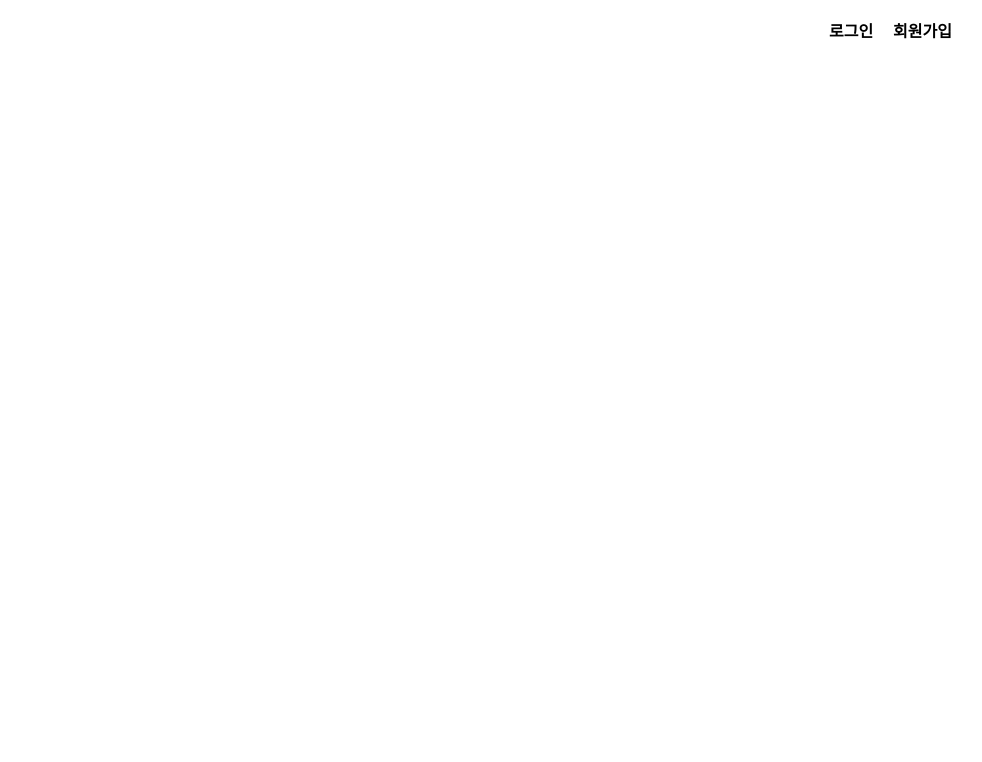
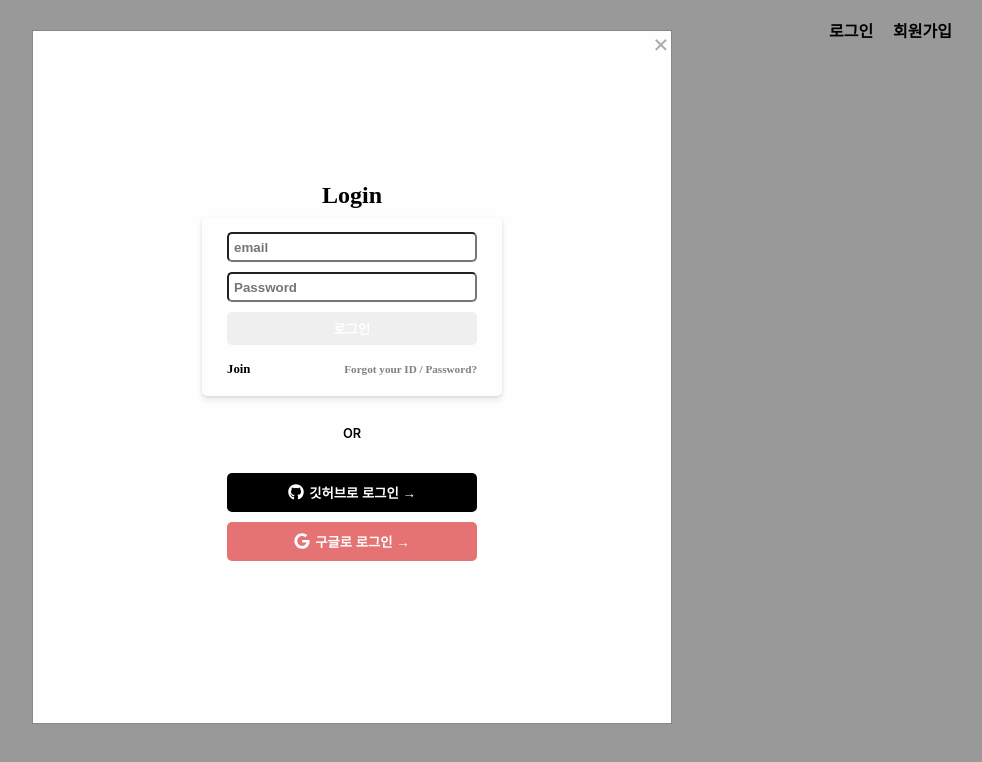
Before and after one commit to zzmin13/Diet-Diary, a React (Create React App) app: page /login in a window 1280 px wide. Both pictures are taken after a click on the item "로그인". Shown: the top 762 px of the page, without its empty margins (288-1270 px from the left). Built offline with nearby package versions, Linux system fonts and the light colour scheme.

Commit message:
로그인 회원가입 기본 틀 작업 및 모달창 나오게 하기

```diff
--- a/src/app.jsx
+++ b/src/app.jsx
@@ -3,6 +3,8 @@ import "./app.css";
 import Footer from "./components/footer/footer";
 import Header from "./components/header/header";
 import Home from "./routes/home/home";
+import Login from "./routes/login/login";
+import Join from "./routes/join/join";
 
 function App() {
   return (
@@ -15,6 +17,20 @@ function App() {
           return <Home {...props} />;
         }}
       />
+      <Route
+        path="/login"
+        exact={true}
+        render={(props) => {
+          return <Login {...props} />;
+        }}
+      />
+      <Route
+        path="/join"
+        exact={true}
+        render={(props) => {
+          return <Join {...props} />;
+        }}
+      />
       <Footer />
     </BrowserRouter>
   );
--- a/src/common/color.css
+++ b/src/common/color.css
@@ -1,3 +1,4 @@
 @value colorMint: #00BA91;
 @value colorPurple: #A175D6;
 @value colorPink: #F08DA1;
+@value colorBorderGrey: #e0e0e0;
--- a/src/common/reset.css
+++ b/src/common/reset.css
@@ -136,3 +136,9 @@ a {
   text-decoration: none;
   color: inherit;
 }
+
+input,
+textarea,
+button {
+  -webkit-appearance: none;
+}
--- a/src/components/footer/footer.module.css
+++ b/src/components/footer/footer.module.css
@@ -1,7 +1,7 @@
 @value colorPink from "../../common/color.css";
 
 .footer {
-  height: 40px;
+  height: 8vh;
   background-color: colorPink;
   font-family: "Montserrat", "Nanum Gothic", -apple-system, BlinkMacSystemFont,
     "Segoe UI", "Roboto", "Oxygen", "Ubuntu", "Cantarell", "Fira Sans",
--- a/src/components/header/header.jsx
+++ b/src/components/header/header.jsx
@@ -1,35 +1,57 @@
-import React from "react";
+import React, { useRef, useState } from "react";
 import { Link } from "react-router-dom";
+import Join from "../../routes/join/join";
+import Login from "../../routes/login/login";
 import styles from "./header.module.css";
 
 const Header = (props) => {
+  window.onclick = (event) => {
+    if (event.target.className === `${styles.modal} ${modalDisplay}`) {
+      setModalDisplay(styles.none);
+    }
+  };
+  const [modalDisplay, setModalDisplay] = useState(styles.none);
+  const [modalTarget, setModalTarget] = useState(null);
+  const modalRef = useRef();
+
+  const closeModal = () => {
+    setModalDisplay(styles.none);
+  };
+  const showLoginPopup = (event) => {
+    setModalDisplay(styles.block);
+    setModalTarget("login");
+  };
+  const showJoinPopup = (event) => {
+    setModalDisplay(styles.block);
+    setModalTarget("join");
+  };
   return (
+    <>
       <header className={styles.header}>
         <Link to={{ pathname: "/" }} className={styles.logo}>
           <i className={`fas fa-book ${styles.icon}`}></i>
           <h1 className={styles.title}>Diet Diary</h1>
         </Link>
         <ul className={styles.navbar}>
-        <li className={styles.navbar_item}>
-          <Link
-            to={{
-              pathname: "/login",
-            }}
-          >
+          <li onClick={showLoginPopup} className={styles.navbar_item}>
             로그인
-          </Link>
           </li>
-        <li className={styles.navbar_item}>
-          <Link
-            to={{
-              pathname: "/join",
-            }}
-          >
+          <li onClick={showJoinPopup} className={styles.navbar_item}>
             회원가입
-          </Link>
           </li>
         </ul>
       </header>
+      <div className={`${styles.modal} ${modalDisplay}`}>
+        <div className={styles.modal_content}>
+          <span onClick={closeModal} className={styles.close}>
+            &times;
+          </span>
+          <div ref={modalRef}>
+            {modalTarget === "login" ? <Login /> : <Join />}
+          </div>
+        </div>
+      </div>
+    </>
   );
 };
 
--- a/src/components/header/header.module.css
+++ b/src/components/header/header.module.css
@@ -45,3 +45,42 @@
   /* color: white; */
   color: colorPink;
 }
+.modal {
+  position: fixed; /* Stay in place */
+  z-index: 1; /* Sit on top */
+  left: 0;
+  top: 0;
+  width: 100%; /* Full width */
+  height: 100%; /* Full height */
+  overflow: auto; /* Enable scroll if needed */
+  background-color: rgb(0, 0, 0); /* Fallback color */
+  background-color: rgba(0, 0, 0, 0.4); /* Black w/ opacity */
+}
+.modal.none {
+  display: none;
+}
+.modal.block {
+  display: block;
+}
+.modal_content {
+  position: relative;
+  background-color: #fefefe;
+  margin: 30px auto; /* 15% from the top and centered */
+  padding: 10px;
+  border: 1px solid #888;
+  width: 50%; /* Could be more or less, depending on screen size */
+}
+.close {
+  color: #aaa;
+  position: absolute;
+  right: 2px;
+  top: 0;
+  font-size: 28px;
+  font-weight: bold;
+}
+.close:hover,
+.close:focus {
+  color: black;
+  text-decoration: none;
+  cursor: pointer;
+}
--- a/src/routes/home/home.module.css
+++ b/src/routes/home/home.module.css
@@ -1,7 +1,7 @@
 @value colorPink from "../../common/color.css";
 
 .container {
-  height: 92vh;
+  height: 84vh;
   display: flex;
   justify-content: center;
   align-items: center;
--- /dev/null
+++ b/src/routes/join/join.jsx
@@ -0,0 +1,68 @@
+import React from "react";
+import styles from "./join.module.css";
+const Join = (props) => {
+  return (
+    <>
+      <section className={styles.container}>
+        <div className={styles.content}>
+          <h1 className={styles.title}>Join</h1>
+          <form className={styles.form}>
+            <label htmlFor="email">이메일</label>
+            <input
+              className={styles.input}
+              id="email"
+              type="email"
+              name="email"
+              placeholder="email"
+            />
+            <label htmlFor="password">비밀번호</label>
+            <input
+              className={styles.input}
+              id="password"
+              type="password"
+              name="password"
+              placeholder="Enter Password"
+            />
+            <label htmlFor="password2">비밀번호 확인</label>
+            <input
+              className={styles.input}
+              id="password2"
+              type="password2"
+              name="password2"
+              placeholder="Verify Password"
+            />
+            <input
+              className={styles.input}
+              type="number"
+              name="age"
+              placeholder="age"
+            />
+            <select className={styles.input} name="sex">
+              <option value="male">남성</option>
+              <option value="female">여성</option>
+            </select>
+            <input
+              className={styles.input}
+              type="number"
+              name="height"
+              placeholder="height"
+            />
+            <input
+              className={styles.input}
+              type="number"
+              name="weight"
+              placeholder="weight"
+            />
+            <select className={styles.input} name="activity">
+              <option value="large">활발하게 활동적</option>
+              <option value="medium">중간 정도 활동적</option>
+              <option value="small">조금 활동적</option>
+            </select>
+          </form>
+        </div>
+      </section>
+    </>
+  );
+};
+
+export default Join;
--- /dev/null
+++ b/src/routes/join/join.module.css
@@ -0,0 +1,38 @@
+@value colorBorderGrey from "../../common/color.css";
+@value colorPink from "../../common/color.css";
+
+.container {
+  height: 84vh;
+  display: flex;
+  justify-content: center;
+  align-items: center;
+}
+.content {
+  display: flex;
+  flex-direction: column;
+  justify-content: center;
+  align-items: center;
+}
+.title {
+  font-weight: 600;
+  font-size: 1.5rem;
+  margin-bottom: 10px;
+}
+.form {
+  display: flex;
+  flex-direction: column;
+  align-items: center;
+  border-radius: 5px;
+  box-shadow: 0 4px 6px rgba(50, 50, 93, 0.11), 0 1px 3px rgba(0, 0, 0, 0.08);
+  padding: 10px 25px;
+}
+
+.input {
+  margin: 5px 0px;
+  width: 250px;
+  height: 30px;
+  border: 0.5px solid colorBorderGrey;
+  border-radius: 5px;
+  padding: 5px 5px;
+  font-weight: 700;
+}
--- /dev/null
+++ b/src/routes/login/login.jsx
@@ -0,0 +1,68 @@
+import React from "react";
+import { Link } from "react-router-dom";
+import styles from "./login.module.css";
+const Login = (props) => {
+  return (
+    <section className={styles.container}>
+      <div className={styles.content}>
+        <h1 className={styles.title}>Login</h1>
+        <form className={styles.form}>
+          <input
+            className={styles.input}
+            type="email"
+            name="email"
+            placeholder="email"
+          />
+          <input
+            className={styles.input}
+            type="password"
+            name="password"
+            placeholder="Password"
+          />
+          <button className={`${styles.loginButton} ${styles.button}`}>
+            로그인
+          </button>
+          <div className={styles.textBox}>
+            <Link
+              to={{
+                pathname: "/join",
+              }}
+            >
+              <span className={styles.join}>Join</span>
+            </Link>
+            <Link
+              to={{
+                pathname: "/find",
+              }}
+            >
+              <span className={styles.forgot}>Forgot your ID / Password?</span>
+            </Link>
+          </div>
+        </form>
+        <div className={styles.lineBox}>
+          <hr className={styles.line} />
+          <span className={styles.or}>OR</span>
+          <hr className={styles.line} />
+        </div>
+        <button
+          type="button"
+          name="Github"
+          className={`${styles.socialLogin} ${styles.button} ${styles.github}`}
+        >
+          <i className={`fab fa-github ${styles.socialIcon}`}></i>
+          깃허브로 로그인 →
+        </button>
+        <button
+          type="button"
+          name="Google"
+          className={`${styles.socialLogin} ${styles.button} ${styles.google}`}
+        >
+          <i className={`fab fa-google ${styles.socialIcon}`}></i>
+          구글로 로그인 →
+        </button>
+      </div>
+    </section>
+  );
+};
+
+export default Login;
--- /dev/null
+++ b/src/routes/login/login.module.css
@@ -0,0 +1,114 @@
+@value colorBorderGrey from "../../common/color.css";
+@value colorPink from "../../common/color.css";
+
+.container {
+  height: 84vh;
+  display: flex;
+  justify-content: center;
+  align-items: center;
+}
+.content {
+  display: flex;
+  flex-direction: column;
+  justify-content: center;
+  align-items: center;
+}
+.title {
+  font-weight: 600;
+  font-size: 1.5rem;
+  margin-bottom: 10px;
+}
+.form {
+  display: flex;
+  flex-direction: column;
+  align-items: center;
+  border-radius: 5px;
+  box-shadow: 0 4px 6px rgba(50, 50, 93, 0.11), 0 1px 3px rgba(0, 0, 0, 0.08);
+  padding: 10px 25px;
+}
+.input {
+  margin: 5px 0px;
+  width: 250px;
+  height: 30px;
+  border: 0.5px solid colorBorderGrey;
+  border-radius: 5px;
+  padding: 5px 5px;
+  font-weight: 700;
+}
+.textBox {
+  display: flex;
+  width: 100%;
+  justify-content: space-between;
+  margin: 10px 0px;
+}
+.join {
+  font-weight: 800;
+  font-size: 0.8rem;
+  cursor: pointer;
+}
+.forgot {
+  font-weight: 800;
+  font-size: 0.7rem;
+  color: grey;
+  cursor: pointer;
+}
+
+.lineBox {
+  width: 300px;
+  display: flex;
+  align-items: center;
+  margin: 30px 0px;
+}
+.or {
+  font-size: 0.8rem;
+  font-weight: 600;
+  color: black;
+  margin: 0px 10px;
+  font-family: "Poppins", -apple-system, BlinkMacSystemFont, "Segoe UI",
+    "Roboto", "Oxygen", "Ubuntu", "Cantarell", "Fira Sans", "Droid Sans",
+    "Helvetica Neue", sans-serif;
+}
+.line {
+  background-color: colorBorderGrey;
+  height: 0.5px;
+  width: 100%;
+  border: none;
+}
+
+.button {
+  width: 250px;
+  font-weight: 600;
+}
+.button:hover {
+  opacity: 0.9;
+  transform: scale(0.99);
+  cursor: pointer;
+}
+
+.loginButton {
+  color: white;
+  border: none;
+  background-color: colorPink;
+  margin: 5px 0px;
+  padding: 7px 0px;
+  border-radius: 5px;
+}
+
+.socialLogin {
+  border: none;
+  padding: 10px 0px;
+  border-radius: 5px;
+  margin-bottom: 10px;
+}
+.socialIcon {
+  margin-right: 5px;
+  font-size: 1rem;
+}
+.github {
+  background-color: black;
+  color: white;
+}
+.google {
+  background-color: #e57373;
+  color: white;
+}
```
Lines whose indentation alone changed are shown as unchanged.
